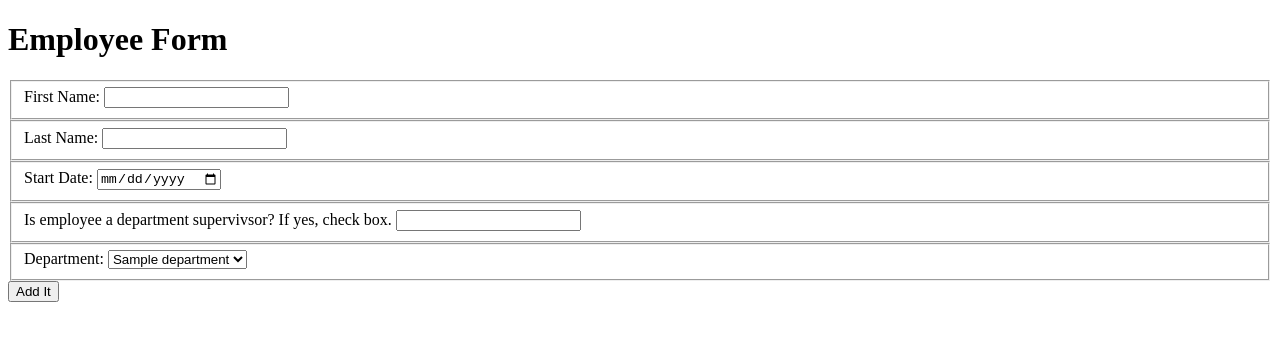
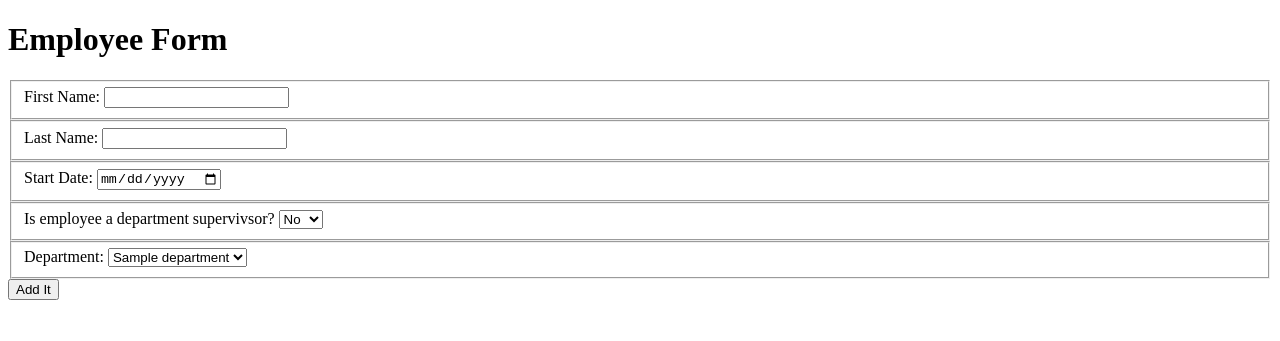
Before and after one commit to nss-cohort-40/banagzon-workforce-mgt-upper-class-twits, a Django app: template hrapp/templates/employees/employee_form.html in a window 1280 px wide. Shown: the top 341 px of the page. Run offline with Django 3.2, Linux system fonts and the light colour scheme; the template is opened without the code that fills it: values named after a table or form of the project are taken from there, others are empty; tables that the repository leaves empty hold one stand-in row (Sample ...).

Commit message:
added yes no drop down for supervisor

```diff
--- a/hrapp/models/employee.py
+++ b/hrapp/models/employee.py
@@ -8,7 +8,7 @@ class Employee(models.Model):
     first_name = models.CharField(max_length=100)
     last_name = models.CharField(max_length=100)
     start_date = models.DateField()
-    is_supervisor = models.BooleanField("Is employee a department supervivsor? If yes, check box.", default=False)
+    is_supervisor = models.BooleanField()
     department = models.ForeignKey(Department,
                                    related_name="Department",
                                    null=True,  # Makes column nullable in DB
--- a/hrapp/templates/employees/employee_form.html
+++ b/hrapp/templates/employees/employee_form.html
@@ -24,8 +24,11 @@
           <input id="start_date" type="date" name="start_date">
       </fieldset>
       <fieldset>
-          <label for="is_supervisor">Is employee a department supervivsor? If yes, check box. </label>
-          <input id="is_supervisor" type="check" name="is_supervisor">
+          <label for="is_supervisor">Is employee a department supervivsor?</label>
+          <select id="is_supervisor" type="text" name="is_supervisor">
+            <option value="False">No</option>
+            <option value="True">Yes </option>
+            </select>
       </fieldset>
       <fieldset>
           <label for="department_id">Department: </label>
```
